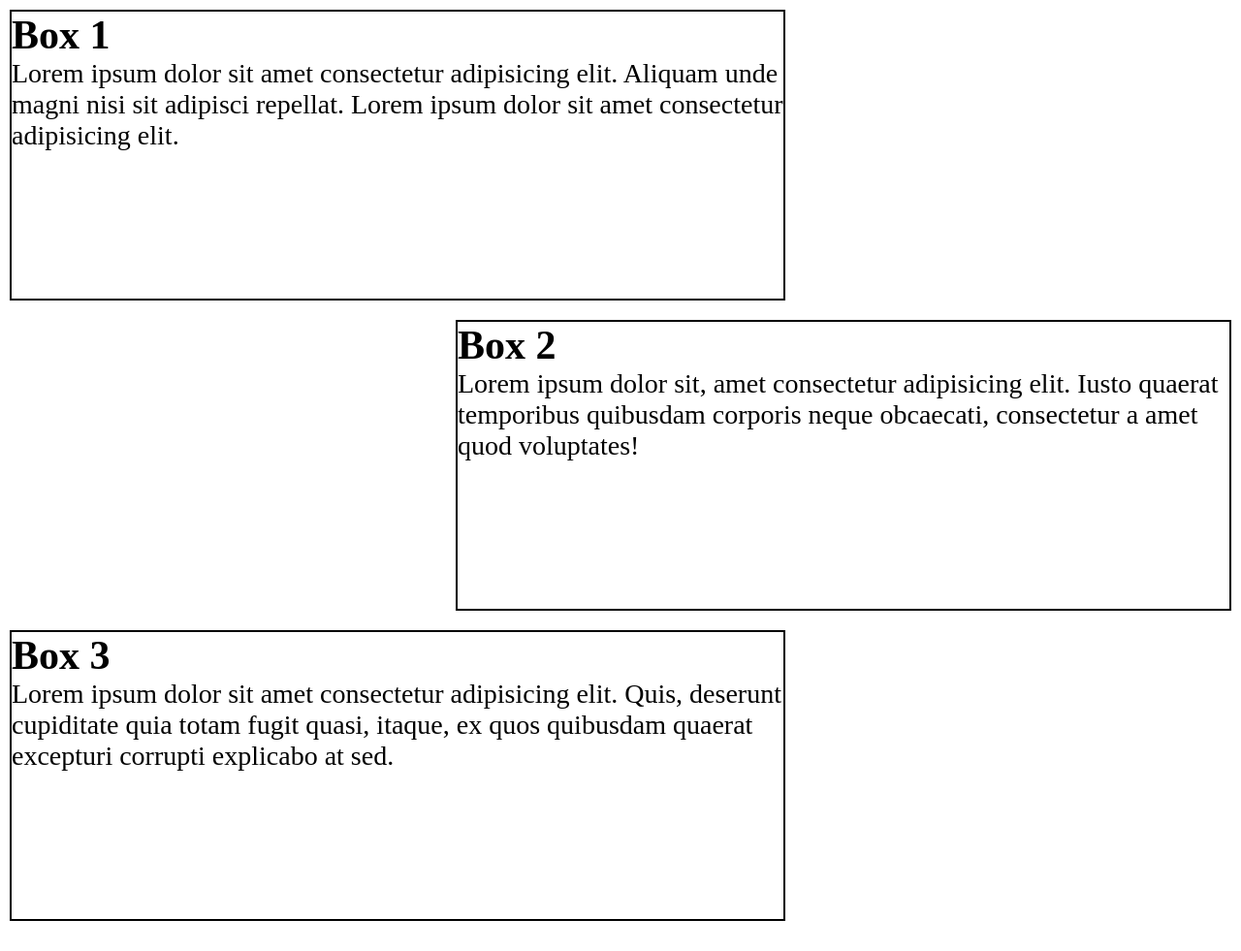
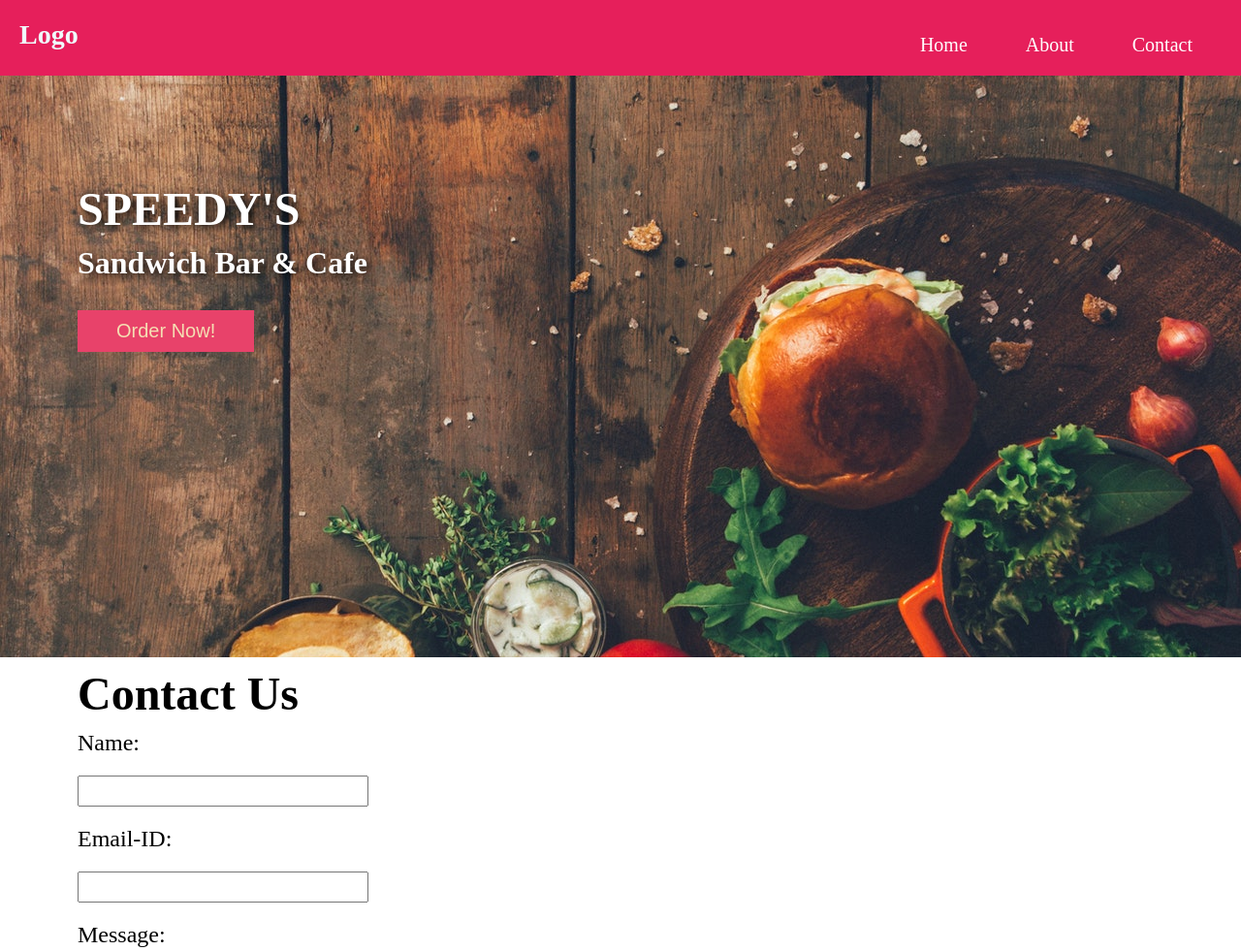
Before and after one commit to ManthanLaad/CSSLayout, a plain HTML site: page index.html in a window 1280 px wide. Shown: the top 981 px of the page at 97% size. Before the commit the page ends 960 px from the top, so only its background shows below. Drawn offline with Linux system fonts and the light colour scheme.

Commit message:
Webpage Nav Bar

```diff
--- a/index.html
+++ b/index.html
@@ -8,30 +8,42 @@
     <title>Project</title>
   </head>
   <body>
-    <div class="box1">
-      <h2>Box 1</h2>
+    <header>
+      <nav>
+        <h1 id="logo">Logo</h1>
+        <ul>
+          <li><a href="#">Home</a></li>
+          <li><a href="#">About</a></li>
+          <li><a href="#">Contact</a></li>
+        </ul>
+        <div class="clear"></div>
+      </nav>
+    </header>
+    <section class="hero-section">
       <p>
-        Lorem ipsum dolor sit amet consectetur adipisicing elit. Aliquam unde
-        magni nisi sit adipisci repellat. Lorem ipsum dolor sit amet consectetur
-        adipisicing elit.
+        <h2>SPEEDY'S</h2>
+        <h3>Sandwich Bar & Cafe</h3>
       </p>
-    </div>
-    <div class="box2">
-      <h2>Box 2</h2>
-      <p>
-        Lorem ipsum dolor sit, amet consectetur adipisicing elit. Iusto quaerat
-        temporibus quibusdam corporis neque obcaecati, consectetur a amet quod
-        voluptates!
-      </p>
-    </div>
-    <div class="clear"></div>
-    <div class="box3">
-      <h2>Box 3</h2>
-      <p>
-        Lorem ipsum dolor sit amet consectetur adipisicing elit. Quis, deserunt
-        cupiditate quia totam fugit quasi, itaque, ex quos quibusdam quaerat
-        excepturi corrupti explicabo at sed.
-      </p>
-    </div>
+      <button>Order Now!</button>
+    </section>
+    <section class="form-section">
+      <header>
+        <h2>Contact Us</h2>
+      </header>
+      <form>
+        <label for="name">Name:</label>
+        <input type="text" name="name" id="name-input" />
+        <label for="email">Email-ID:</label>
+        <input type="email" name="email" id="email-input" />
+        <label for="message">Message:</label>
+        <textarea
+          name="message"
+          id="meassage-input"
+          cols="30"
+          rows="10"
+        ></textarea>
+        <button>Submit</button>
+      </form>
+    </section>
   </body>
 </html>
--- a/stylesheet.css
+++ b/stylesheet.css
@@ -3,29 +3,101 @@
   margin: 0;
   box-sizing: border-box;
 }
-
+.clear {
+  clear: both;
+}
 html {
   font-size: 62.5%;
 }
 
-.box1,
-.box2,
-.box3 {
-  max-width: 80rem;
-  height: 30rem;
-  border: 0.2rem solid black;
-  margin: 1rem;
+h1 {
   font-size: 2.8rem;
 }
 
-.box1 {
+h2 {
+  padding: 1rem 0rem;
+  font-size: 4.8rem;
+}
+
+h3 {
+  font-size: 3.2rem;
+}
+
+a {
+  font-size: 2rem;
+  color: white;
+  text-decoration: none;
+}
+
+button {
+  font-size: 2rem;
+}
+
+nav {
+  background: rgb(230, 31, 91);
+  color: azure;
+  padding: 2rem;
+}
+
+nav h1 {
   float: left;
 }
 
-.box2 {
+nav ul {
   float: right;
+  padding-top: 1.5rem;
+  list-style: none;
 }
 
-.clear {
-  clear: both;
+nav li {
+  float: left;
+  margin: 0 3rem;
 }
+
+.hero-section {
+  background-image: url(./images/pexels-ray-piedra-1565982.jpg);
+  background-position: center;
+  background-size: cover;
+  height: 60rem;
+  color: white;
+  padding: 10rem 8rem;
+  text-shadow: 3px 3px 10px black;
+  text-align: left;
+}
+
+.hero-section button {
+  padding: 1rem 4rem;
+  margin-top: 3rem;
+  border: none;
+  background: rgb(232, 66, 106);
+  color: wheat;
+  cursor: pointer;
+}
+
+.form-section {
+  text-align: left;
+  margin-left: 8rem;
+}
+
+form input,
+form label,
+form textarea {
+  display: block;
+  font-size: 2.4rem;
+}
+
+form input,
+form textarea {
+  margin: 2rem 0;
+  width: 25%;
+}
+
+form button {
+  padding: 1rem 4rem;
+  margin-bottom: 3rem;
+  border: none;
+  background: rgb(232, 66, 106);
+  color: wheat;
+  cursor: pointer;
+  width: 25%;
+}
```
Also changed, not shown: images/pexels-ray-piedra-1565982.jpg (added).
